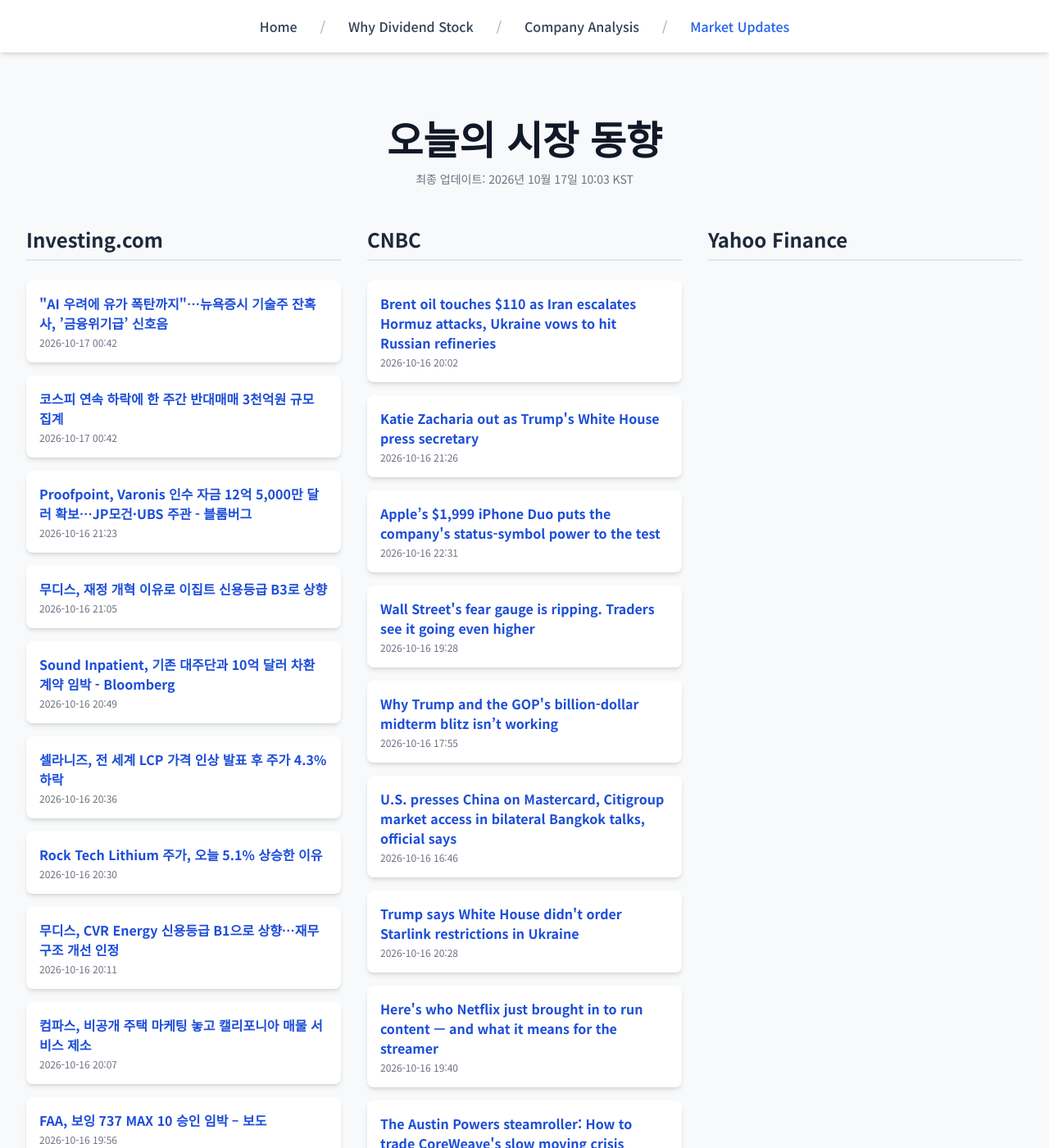
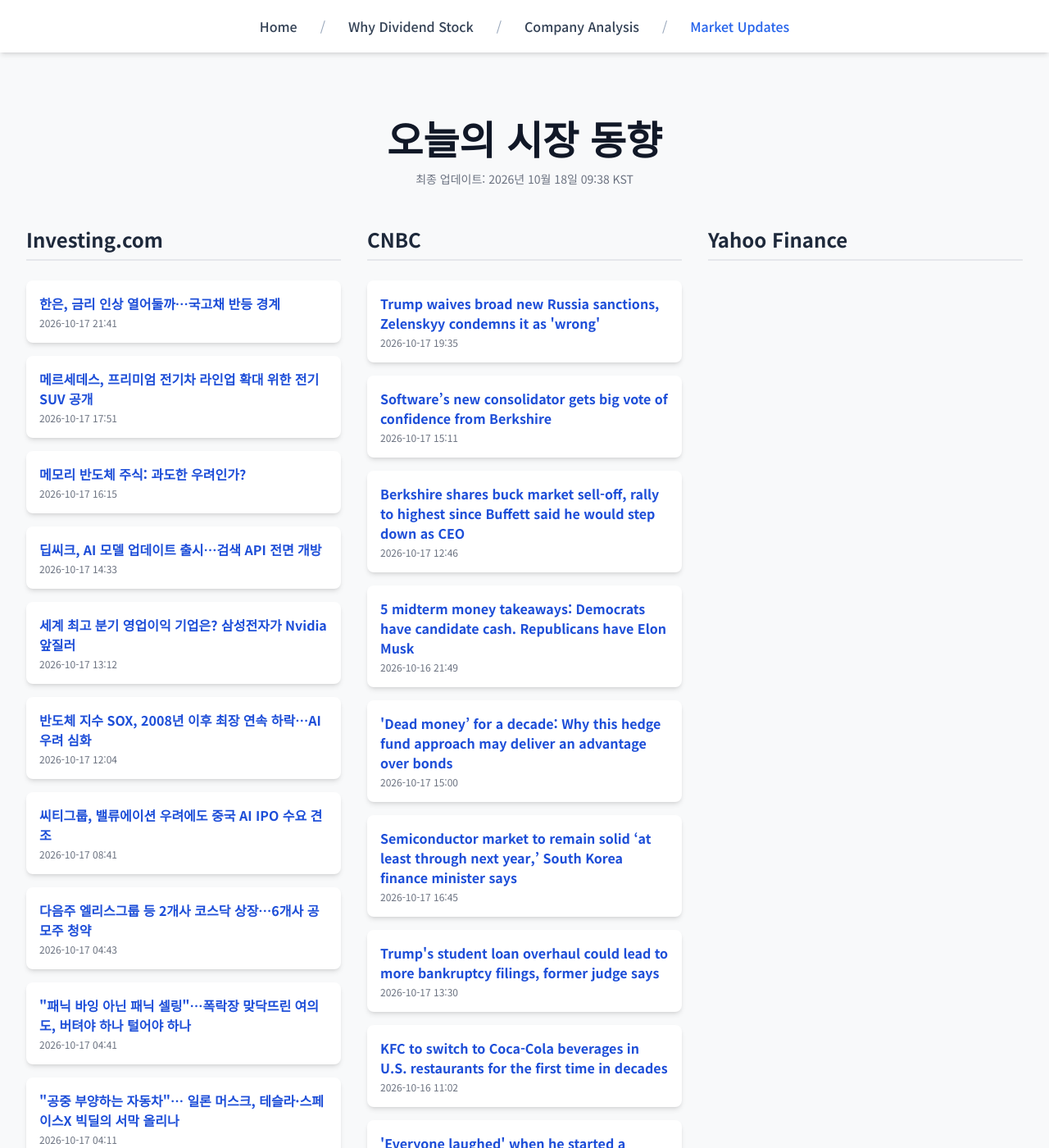
Before and after one commit to Kay-Hwang/my-company-analysis, a Jekyll site: the page built from market-updates.html, in a window 1280 px wide and 1400 px high. Shown: the whole window at 82% size. Built offline with Jekyll 4.4.1, drawn with Linux system fonts in a browser that asks for light colours; nearby versions of some CDN libraries; a script that is not in the unit is left out; some of the changed text lies outside the part shown.

Commit message:
Update daily data

```diff
--- a/_data/latest_data.json
+++ b/_data/latest_data.json
@@ -1,128 +1,128 @@
 {
-  "lastUpdated": "2026년 10월 17일 10:03 KST",
+  "lastUpdated": "2026년 10월 18일 09:38 KST",
   "news": {
     "investing": [
       {
-        "title": "\"AI 우려에 유가 폭탄까지\"…뉴욕증시 기술주 잔혹사, ’금융위기급’ 신호음",
-        "link": "https://kr.investing.com/news/stock-market-news/article-2130388",
-        "pubDate": "2026-10-17 00:42:41",
-        "summary": "\"AI 우려에 유가 폭탄까지\"…뉴욕증시 기술주 잔혹사, ’금융위기급’ 신호음"
+        "title": "한은, 금리 인상 열어둘까…국고채 반등 경계",
+        "link": "https://kr.investing.com/news/stock-market-news/article-2130542",
+        "pubDate": "2026-10-17 21:41:14",
+        "summary": "한은, 금리 인상 열어둘까…국고채 반등 경계"
       },
       {
-        "title": "코스피 연속 하락에 한 주간 반대매매 3천억원 규모 집계",
-        "link": "https://kr.investing.com/news/stock-market-news/article-2130387",
-        "pubDate": "2026-10-17 00:42:26",
-        "summary": "코스피 연속 하락에 한 주간 반대매매 3천억원 규모 집계"
+        "title": "메르세데스, 프리미엄 전기차 라인업 확대 위한 전기 SUV 공개",
+        "link": "https://kr.investing.com/news/stock-market-news/article-2130526",
+        "pubDate": "2026-10-17 17:51:40",
+        "summary": "메르세데스, 프리미엄 전기차 라인업 확대 위한 전기 SUV 공개"
       },
       {
-        "title": "Proofpoint, Varonis 인수 자금 12억 5,000만 달러 확보…JP모건·UBS 주관 - 블룸버그",
-        "link": "https://kr.investing.com/news/stock-market-news/article-93CH-2130330",
-        "pubDate": "2026-10-16 21:23:48",
-        "summary": "Proofpoint, Varonis 인수 자금 12억 5,000만 달러 확보…JP모건·UBS 주관 - 블룸버그"
+        "title": "메모리 반도체 주식: 과도한 우려인가?",
+        "link": "https://kr.investing.com/news/stock-market-news/article-2130522",
+        "pubDate": "2026-10-17 16:15:25",
+        "summary": "메모리 반도체 주식: 과도한 우려인가?"
       },
       {
-        "title": "무디스, 재정 개혁 이유로 이집트 신용등급 B3로 상향",
-        "link": "https://kr.investing.com/news/stock-market-news/article-2130323",
-        "pubDate": "2026-10-16 21:05:06",
-        "summary": "무디스, 재정 개혁 이유로 이집트 신용등급 B3로 상향"
+        "title": "딥씨크, AI 모델 업데이트 출시…검색 API 전면 개방",
+        "link": "https://kr.investing.com/news/stock-market-news/article-2130518",
+        "pubDate": "2026-10-17 14:33:21",
+        "summary": "딥씨크, AI 모델 업데이트 출시…검색 API 전면 개방"
       },
       {
-        "title": "Sound Inpatient, 기존 대주단과 10억 달러 차환 계약 임박 - Bloomberg",
-        "link": "https://kr.investing.com/news/stock-market-news/article-93CH-2130317",
-        "pubDate": "2026-10-16 20:49:45",
-        "summary": "Sound Inpatient, 기존 대주단과 10억 달러 차환 계약 임박 - Bloomberg"
+        "title": "세계 최고 분기 영업이익 기업은? 삼성전자가 Nvidia 앞질러",
+        "link": "https://kr.investing.com/news/stock-market-news/article-2130511",
+        "pubDate": "2026-10-17 13:12:06",
+        "summary": "세계 최고 분기 영업이익 기업은? 삼성전자가 Nvidia 앞질러"
       },
       {
-        "title": "셀라니즈, 전 세계 LCP 가격 인상 발표 후 주가 4.3% 하락",
-        "link": "https://kr.investing.com/news/stock-market-news/article-2130308",
-        "pubDate": "2026-10-16 20:36:19",
-        "summary": "셀라니즈, 전 세계 LCP 가격 인상 발표 후 주가 4.3% 하락"
+        "title": "반도체 지수 SOX, 2008년 이후 최장 연속 하락…AI 우려 심화",
+        "link": "https://kr.investing.com/news/stock-market-news/article-2130504",
+        "pubDate": "2026-10-17 12:04:36",
+        "summary": "반도체 지수 SOX, 2008년 이후 최장 연속 하락…AI 우려 심화"
       },
       {
-        "title": "Rock Tech Lithium 주가, 오늘 5.1% 상승한 이유",
-        "link": "https://kr.investing.com/news/stock-market-news/article-93CH-2130297",
-        "pubDate": "2026-10-16 20:30:29",
-        "summary": "Rock Tech Lithium 주가, 오늘 5.1% 상승한 이유"
+        "title": "씨티그룹, 밸류에이션 우려에도 중국 AI IPO 수요 견조",
+        "link": "https://kr.investing.com/news/stock-market-news/article-2130480",
+        "pubDate": "2026-10-17 08:41:17",
+        "summary": "씨티그룹, 밸류에이션 우려에도 중국 AI IPO 수요 견조"
       },
       {
-        "title": "무디스, CVR Energy 신용등급 B1으로 상향…재무구조 개선 인정",
-        "link": "https://kr.investing.com/news/stock-market-news/article-2130286",
-        "pubDate": "2026-10-16 20:11:21",
-        "summary": "무디스, CVR Energy 신용등급 B1으로 상향…재무구조 개선 인정"
+        "title": "다음주 엘리스그룹 등 2개사 코스닥 상장…6개사 공모주 청약",
+        "link": "https://kr.investing.com/news/stock-market-news/article-2130443",
+        "pubDate": "2026-10-17 04:43:26",
+        "summary": "다음주 엘리스그룹 등 2개사 코스닥 상장…6개사 공모주 청약"
       },
       {
-        "title": "컴파스, 비공개 주택 마케팅 놓고 캘리포니아 매물 서비스 제소",
-        "link": "https://kr.investing.com/news/stock-market-news/article-2130279",
-        "pubDate": "2026-10-16 20:07:03",
-        "summary": "컴파스, 비공개 주택 마케팅 놓고 캘리포니아 매물 서비스 제소"
+        "title": "\"패닉 바잉 아닌 패닉 셀링\"…폭락장 맞닥뜨린 여의도, 버텨야 하나 털어야 하나",
+        "link": "https://kr.investing.com/news/stock-market-news/article-2130442",
+        "pubDate": "2026-10-17 04:41:26",
+        "summary": "\"패닉 바잉 아닌 패닉 셀링\"…폭락장 맞닥뜨린 여의도, 버텨야 하나 털어야 하나"
       },
       {
-        "title": "FAA, 보잉 737 MAX 10 승인 임박 – 보도",
-        "link": "https://kr.investing.com/news/stock-market-news/article-2130271",
-        "pubDate": "2026-10-16 19:56:48",
-        "summary": "FAA, 보잉 737 MAX 10 승인 임박 – 보도"
+        "title": "\"공중 부양하는 자동차\"… 일론 머스크, 테슬라·스페이스X 빅딜의 서막 올리나",
+        "link": "https://kr.investing.com/news/stock-market-news/article-2130433",
+        "pubDate": "2026-10-17 04:11:16",
+        "summary": "\"공중 부양하는 자동차\"… 일론 머스크, 테슬라·스페이스X 빅딜의 서막 올리나"
       }
     ],
     "cnbc": [
       {
-        "title": "Brent oil touches $110 as Iran escalates Hormuz attacks, Ukraine vows to hit Russian refineries",
-        "link": "https://www.cnbc.com/2026/10/16/oil-price-today-iran-strait-hormuz-ukraine-russia.html",
-        "pubDate": "Fri, 16 Oct 2026 20:02:21 GMT",
-        "summary": "U.S. crude oil prices rose sharply Friday as Iran escalated attacks in the Strait of Hormuz this week."
+        "title": "Trump waives broad new Russia sanctions, Zelenskyy condemns it as 'wrong'",
+        "link": "https://www.cnbc.com/2026/10/17/trump-waives-russia-related-sanctions-tariffs-before-they-take-effect-.html",
+        "pubDate": "Sat, 17 Oct 2026 19:35:18 GMT",
+        "summary": "Trump signed the Graham Bill, which targeted Russia over its invasion of Ukraine, into law in September."
       },
       {
-        "title": "Katie Zacharia out as Trump's White House press secretary",
-        "link": "https://www.cnbc.com/2026/10/16/trump-katie-zacharia-white-house.html",
-        "pubDate": "Fri, 16 Oct 2026 21:26:15 GMT",
-        "summary": "Zacharia was on shaky ground from her first White House press conference and over questions about her claims of being a lawyer despite not passing a bar exam."
+        "title": "Software’s new consolidator gets big vote of confidence from Berkshire",
+        "link": "https://www.cnbc.com/2026/10/17/bending-spoons-wants-to-revive-software-castoffs-berkshire-investing.html",
+        "pubDate": "Sat, 17 Oct 2026 15:11:30 GMT",
+        "summary": "Less than four months into life as a public company, Bending Spoons got a big vote of confidence this week from Berkshire Hathaway."
       },
       {
-        "title": "Apple’s $1,999 iPhone Duo puts the company's status-symbol power to the test",
-        "link": "https://www.cnbc.com/2026/10/16/apple-iphone-duo-demand-price.html",
-        "pubDate": "Fri, 16 Oct 2026 22:31:26 GMT",
-        "summary": "Apple’s $1,999 iPhone Duo is drawing early demand as analysts assess whether the foldable can lift iPhone pricing and revenue."
+        "title": "Berkshire shares buck market sell-off, rally to highest since Buffett said he would step down as CEO",
+        "link": "https://www.cnbc.com/2026/10/17/berkshire-rally-to-highest-since-buffett-announcement.html",
+        "pubDate": "Sat, 17 Oct 2026 12:46:21 GMT",
+        "summary": "Berkshire Hathaway shares are at their highest level since Warren Buffett told shareholders at the May 2025 annual meeting he planned to step down as CEO at the end of that year."
       },
       {
-        "title": "Wall Street's fear gauge is ripping. Traders see it going even higher",
-        "link": "https://www.cnbc.com/2026/10/16/wall-streets-fear-gauge-is-ripping-traders-see-it-going-even-higher.html",
-        "pubDate": "Fri, 16 Oct 2026 19:28:10 GMT",
-        "summary": "The sell-off in AI-related stocks pushed the VIX above 22 for the first time in four months. A cluster of trades suggests it could go even higher."
+        "title": "5 midterm money takeaways: Democrats have candidate cash. Republicans have Elon Musk",
+        "link": "https://www.cnbc.com/2026/10/16/midterm-election-fundraising-elon-musk.html",
+        "pubDate": "Fri, 16 Oct 2026 21:49:13 GMT",
+        "summary": "Democrats outraise Republicans in key Congress races as Elon Musk funds Ken Paxton in Texas and GOP groups aligned with Trump."
       },
       {
-        "title": "Why Trump and the GOP's billion-dollar midterm blitz isn’t working",
-        "link": "https://www.cnbc.com/2026/10/16/republicans-midterms-spending-trump-musk-2026.html",
-        "pubDate": "Fri, 16 Oct 2026 17:55:05 GMT",
-        "summary": "Trump-aligned groups and Elon Musk have poured hundreds of millions into the midterm election, but the GOP spending surge has barely moved polls or the map."
+        "title": "'Dead money’ for a decade: Why this hedge fund approach may deliver an advantage over bonds",
+        "link": "https://www.cnbc.com/2026/10/17/dead-money-for-a-decade-hedge-fund-approach-that-may-trump-bonds.html",
+        "pubDate": "Sat, 17 Oct 2026 15:00:01 GMT",
+        "summary": "Investors may want to rethink their bond allocation and opt for managed futures exposure."
       },
       {
-        "title": "U.S. presses China on Mastercard, Citigroup market access in bilateral Bangkok talks, official says",
-        "link": "https://www.cnbc.com/2026/10/16/us-china-mastercard-citigroup-market-access.html",
-        "pubDate": "Fri, 16 Oct 2026 16:46:18 GMT",
-        "summary": "The U.S. raised market access issues for Mastercard and Citigroup in China during bilateral meetings in Bangkok this week, a U.S. Treasury official says."
+        "title": "Semiconductor market to remain solid ‘at least through next year,’ South Korea finance minister says",
+        "link": "https://www.cnbc.com/2026/10/17/south-korea-semiconductor-outlook-lee-hyoung-il.html",
+        "pubDate": "Sat, 17 Oct 2026 16:45:15 GMT",
+        "summary": "South Korea's finance minister said semiconductor growth can last at least through 2027 as supply remains tight despite a global chip sell-off."
       },
       {
-        "title": "Trump says White House didn't order Starlink restrictions in Ukraine",
-        "link": "https://www.cnbc.com/2026/10/16/trump-denies-musk-claim-he-ordered-starlink-restrictions-in-ukraine.html",
-        "pubDate": "Fri, 16 Oct 2026 20:28:10 GMT",
-        "summary": "Ukrainian officials complained this week that SpaceX had limited internet connectivity without advance notice."
+        "title": "Trump's student loan overhaul could lead to more bankruptcy filings, former judge says",
+        "link": "https://www.cnbc.com/2026/10/17/trump-student-loans-bankruptcy.html",
+        "pubDate": "Sat, 17 Oct 2026 13:30:01 GMT",
+        "summary": "After nearly three decades as a bankruptcy judge, Sarah Sharer Curley writes about the legal process in her new book, \"The Price of Forgiveness.\""
       },
       {
-        "title": "Here's who Netflix just brought in to run content — and what it means for the streamer",
-        "link": "https://www.cnbc.com/2026/10/16/netflix-peter-rice-chief-content-officer.html",
-        "pubDate": "Fri, 16 Oct 2026 19:40:00 GMT",
-        "summary": "Peter Rice brings a wealth of experience in TV and film, including scripted and unscripted shows, live sports, prestige television and theatrical distribution."
+        "title": "KFC to switch to Coca-Cola beverages in U.S. restaurants for the first time in decades",
+        "link": "https://www.cnbc.com/2026/10/15/kfc-coca-cola-pepsi-switch.html",
+        "pubDate": "Fri, 16 Oct 2026 11:02:24 GMT",
+        "summary": "KFC is switching from PepsiCo to Coca-Cola as its beverage supplier for U.S. restaurants."
       },
       {
-        "title": "The Austin Powers steamroller: How to trade CoreWeave's slow moving crisis",
-        "link": "https://www.cnbc.com/2026/10/16/playing-the-coreweave-disconnect.html",
-        "pubDate": "Fri, 16 Oct 2026 18:24:35 GMT",
-        "summary": "After a 27.5% drop from last Friday's close to this Thursday morning's 52-week lows, followed by a 17% rebound, equity traders holding CoreWeave are dazed."
+        "title": "'Everyone laughed' when he started a pumpkin farm—now it brings in $2 million a year",
+        "link": "https://www.cnbc.com/make-it/2026/10/17/great-pumpkin-farm-new-york-2-million-revenue.html",
+        "pubDate": "Sat, 17 Oct 2026 13:00:01 GMT",
+        "summary": "Kelly Schultz bought a pumpkin farm in 1996. He transformed it into a seasonal attraction that draws in 100,000 visitors each fall."
       },
       {
-        "title": "Tesla unveils long-delayed Roadster developed with SpaceX, fueling merger speculation",
-        "link": "https://www.cnbc.com/2026/10/15/tesla-roadster-reveal-what-to-know-about-the-delayed-ev.html",
-        "pubDate": "Fri, 16 Oct 2026 15:52:41 GMT",
-        "summary": "Elon Musk first debuted the Roadster refresh concept in 2017 but Tesla has since missed every targeted delivery date."
+        "title": "Airport attacks put aviation in crosshairs of geopolitical conflicts",
+        "link": "https://www.cnbc.com/2026/10/13/riyadh-airport-attacks-aviation.html",
+        "pubDate": "Tue, 13 Oct 2026 18:33:42 GMT",
+        "summary": "Deadly attacks at Riyadh’s main airport are disrupting airlines, closing airspace and raising new security questions for commercial aviation."
       }
     ],
     "yahoo": []
```
